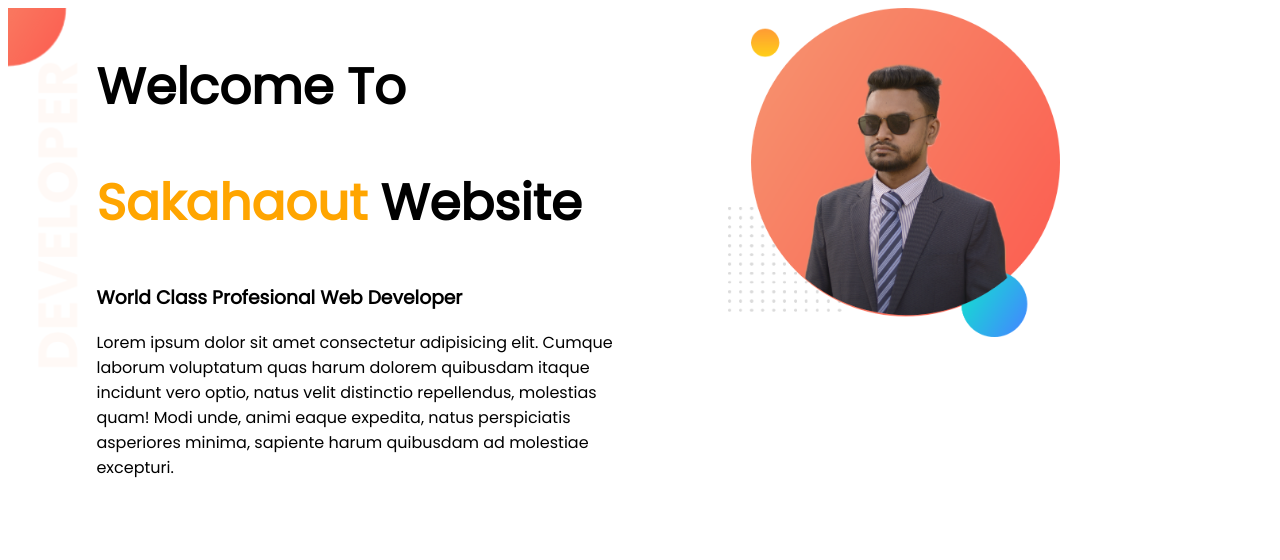
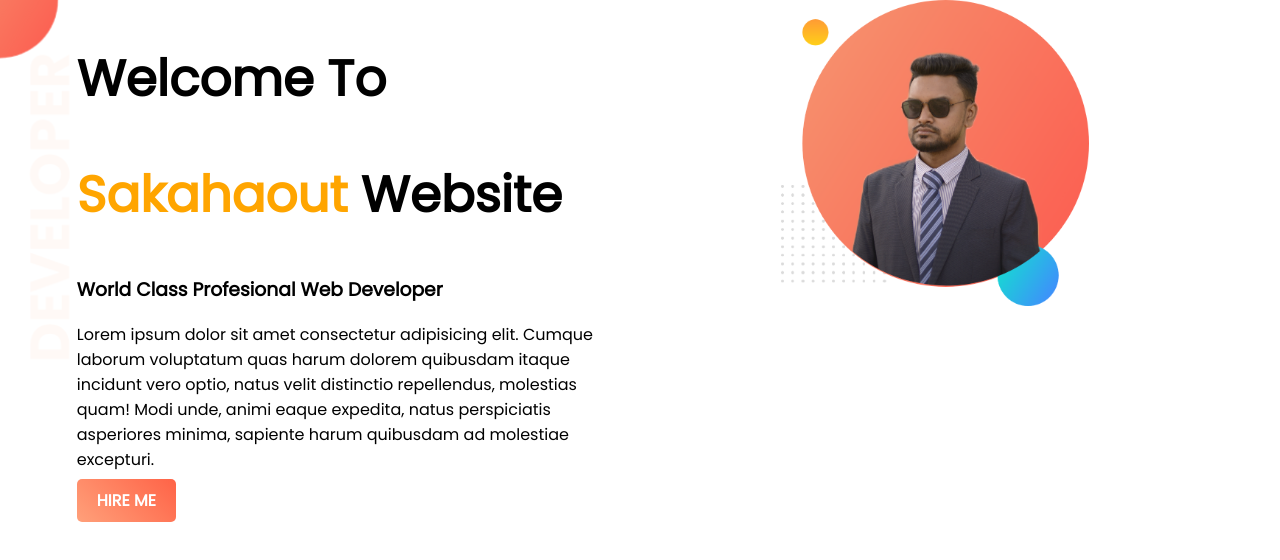
Before and after one commit to sakahaout/web-portfolio, a plain HTML site: page index.html in a window 1280 px wide. Drawn offline with Linux system fonts and the light colour scheme.

Commit message:
1st buttion set

```diff
--- a/index.html
+++ b/index.html
@@ -19,6 +19,7 @@
 
             <h3>World Class Profesional Web Developer</h3>
             <p>Lorem ipsum dolor sit amet consectetur adipisicing elit. Cumque laborum voluptatum quas harum dolorem quibusdam itaque incidunt vero optio, natus velit distinctio repellendus, molestias quam! Modi unde, animi eaque expedita, natus perspiciatis asperiores minima, sapiente harum quibusdam ad molestiae excepturi.</p>
+            <a class="link-button" target="_blank" href="http://google.com">HIRE ME</a>
         </div>
         <div class="half-width">
             <img src="image/sakahaout.png" alt="">
--- a/style.css
+++ b/style.css
@@ -1,4 +1,5 @@
 body{
+    margin: 0;
     font-family: 'Poppins', sans-serif;
 }
 h1{
@@ -10,14 +11,16 @@ h1{
 }
 
 .half-width{
+    /* border: 1px solid; */
     width: 43%;
     float: left;
-    margin-left: 5%;
+    margin-left: 4%;
     padding-left: 2%;
 }
 
 .half-width img{
-    width: 61%;
+    width: 56%;
+    margin-left: 14%;
 }
 
 .top-banner{
@@ -29,3 +32,12 @@ h1{
 section{
     height: 500px;
 }
+
+.link-button{
+    text-decoration: none;
+    background-image: linear-gradient(45deg,lightSalmon, Tomato);
+    padding: 10px 20px;
+    border-radius: 5px;
+    color: white;
+    font-weight: 700;
+}
```
